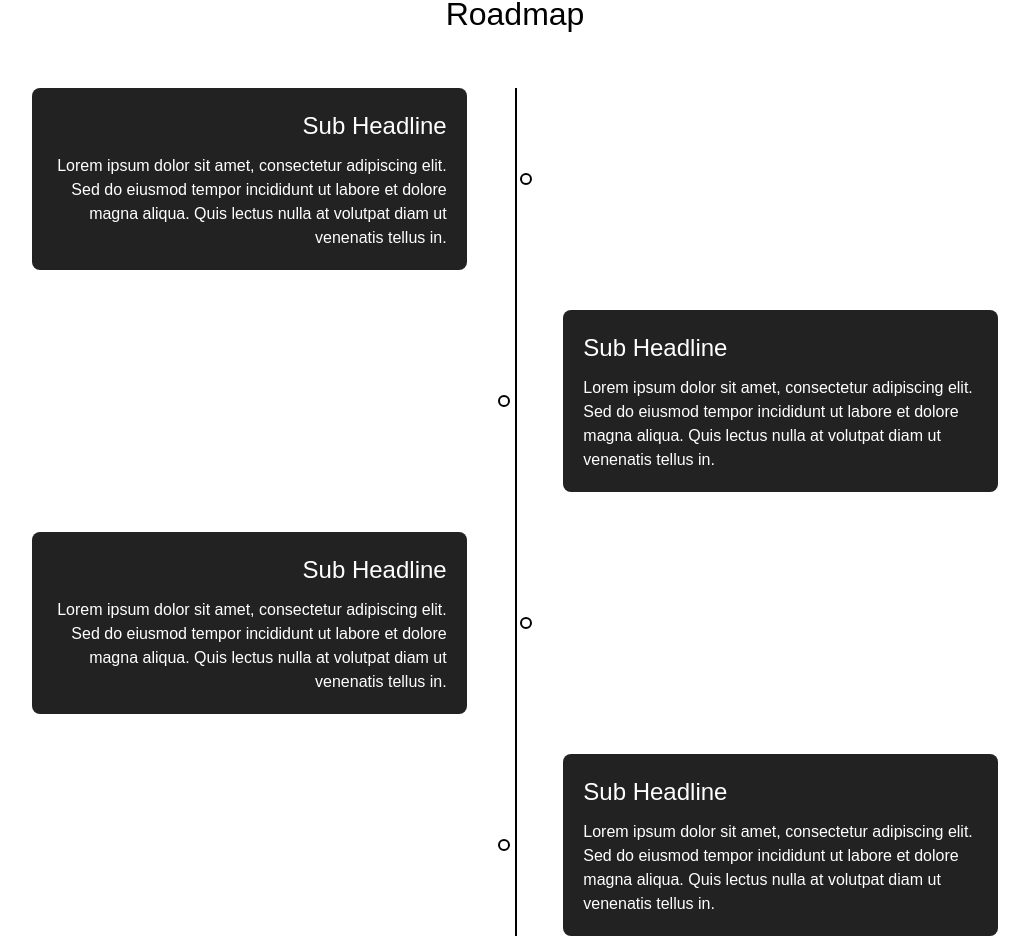
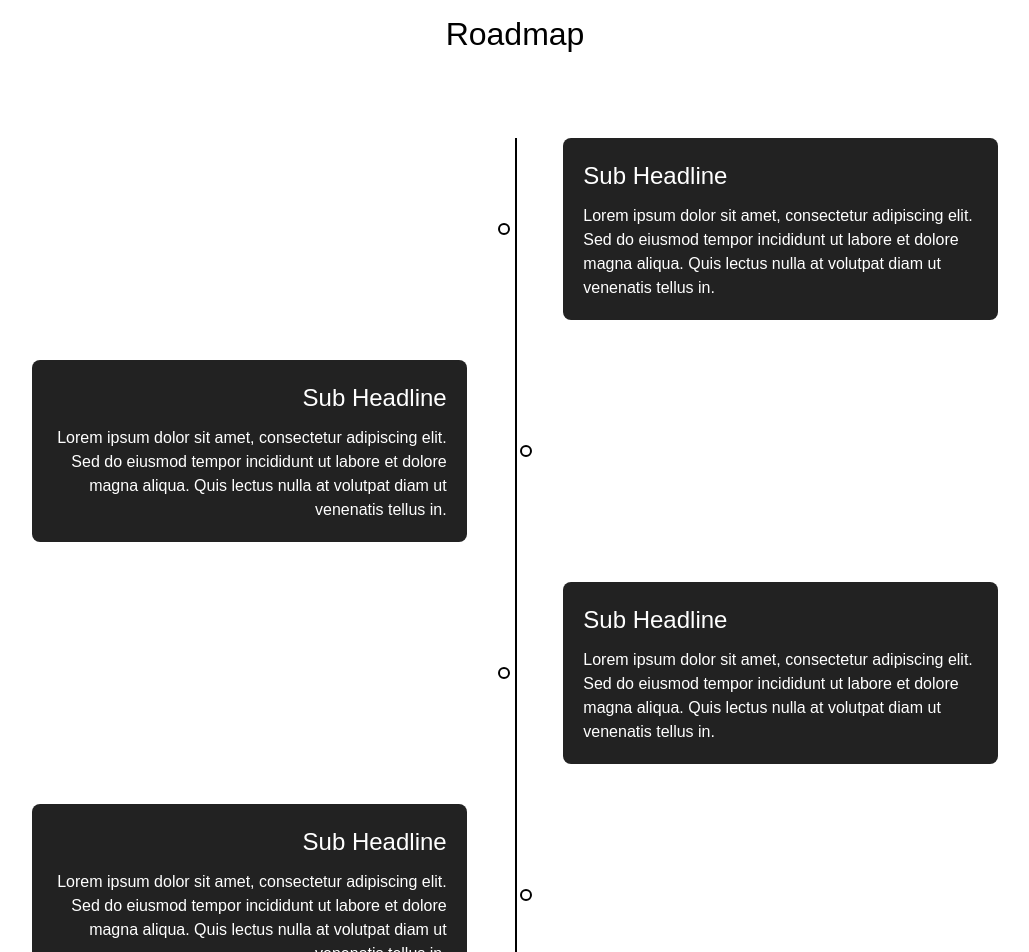
Before and after one commit to rovinyawijeramaofficial/E-tech-Shop-LK, a Next.js app: page /about-us in a window 1280 px wide. Shown: the part 1138-2090 px from the top of the page, without its empty margins (125-1154 px from the left). Built offline with nearby package versions, Linux system fonts and the light colour scheme.

Commit message:
finished

```diff
--- a/components/Roadmap/Roadmap.js
+++ b/components/Roadmap/Roadmap.js
@@ -3,8 +3,18 @@ import styles from "./Roadmap.module.css";
 const Roadmap = () => {
   return (
     <div className={styles.roadmapSection}>
+      <div className="mt-5 flex justify-center">
       <h2 className={styles.title}>Roadmap</h2>
+      </div>
       <div className={styles.timeline}>
+        <div className={`${styles.timelineItem} ${styles.right}`}>
+          <h3 className={styles.subHeadline}>Sub Headline</h3>
+          <p className={styles.description}>
+            Lorem ipsum dolor sit amet, consectetur adipiscing elit. Sed do
+            eiusmod tempor incididunt ut labore et dolore magna aliqua. Quis
+            lectus nulla at volutpat diam ut venenatis tellus in.
+          </p>
+        </div>
         <div className={`${styles.timelineItem} ${styles.left}`}>
           <h3 className={styles.subHeadline}>Sub Headline</h3>
           <p className={styles.description}>
@@ -29,14 +39,6 @@ const Roadmap = () => {
             lectus nulla at volutpat diam ut venenatis tellus in.
           </p>
         </div>
-        <div className={`${styles.timelineItem} ${styles.right}`}>
-          <h3 className={styles.subHeadline}>Sub Headline</h3>
-          <p className={styles.description}>
-            Lorem ipsum dolor sit amet, consectetur adipiscing elit. Sed do
-            eiusmod tempor incididunt ut labore et dolore magna aliqua. Quis
-            lectus nulla at volutpat diam ut venenatis tellus in.
-          </p>
-        </div>
       </div>
     </div>
   );
```
